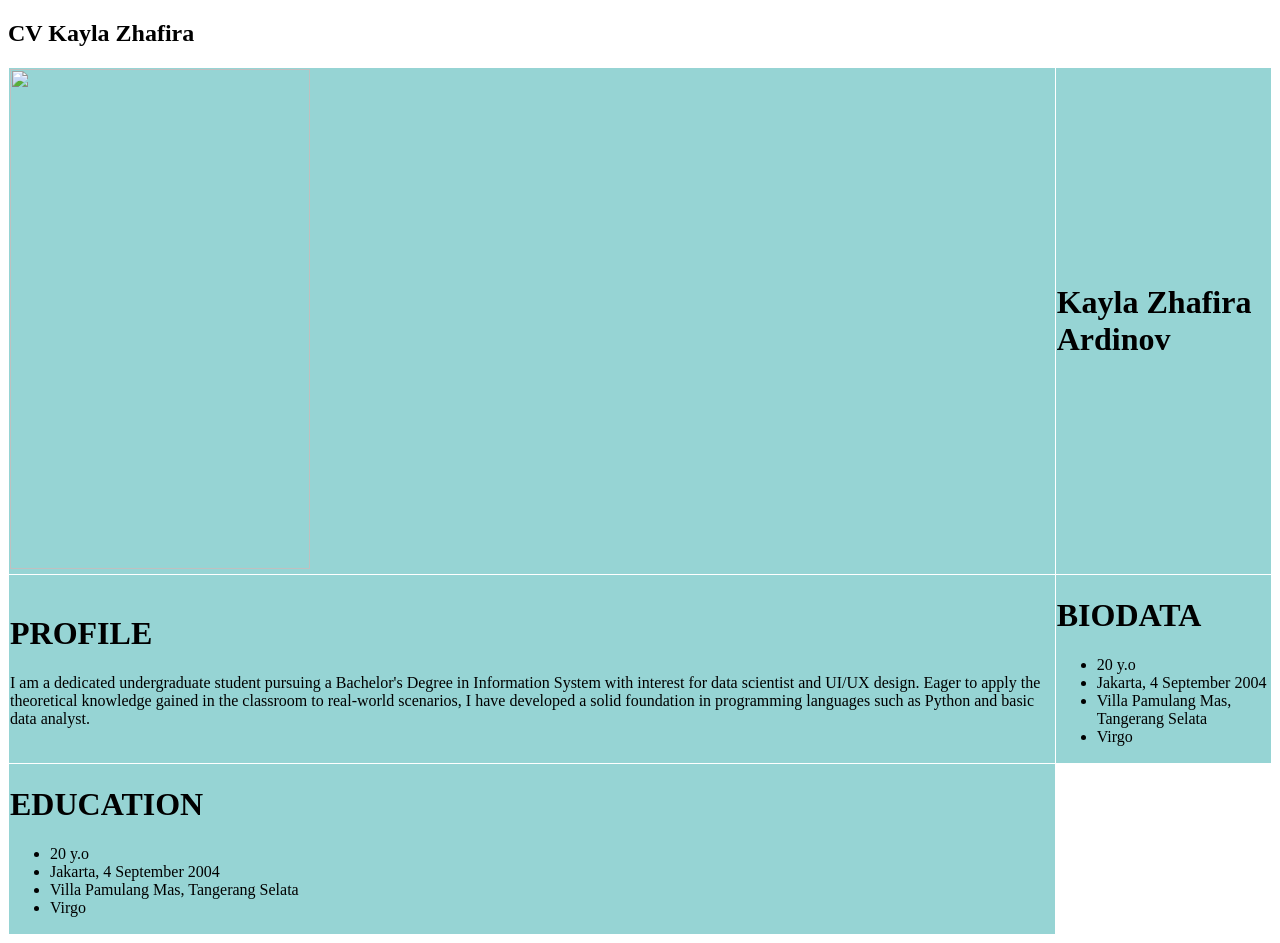
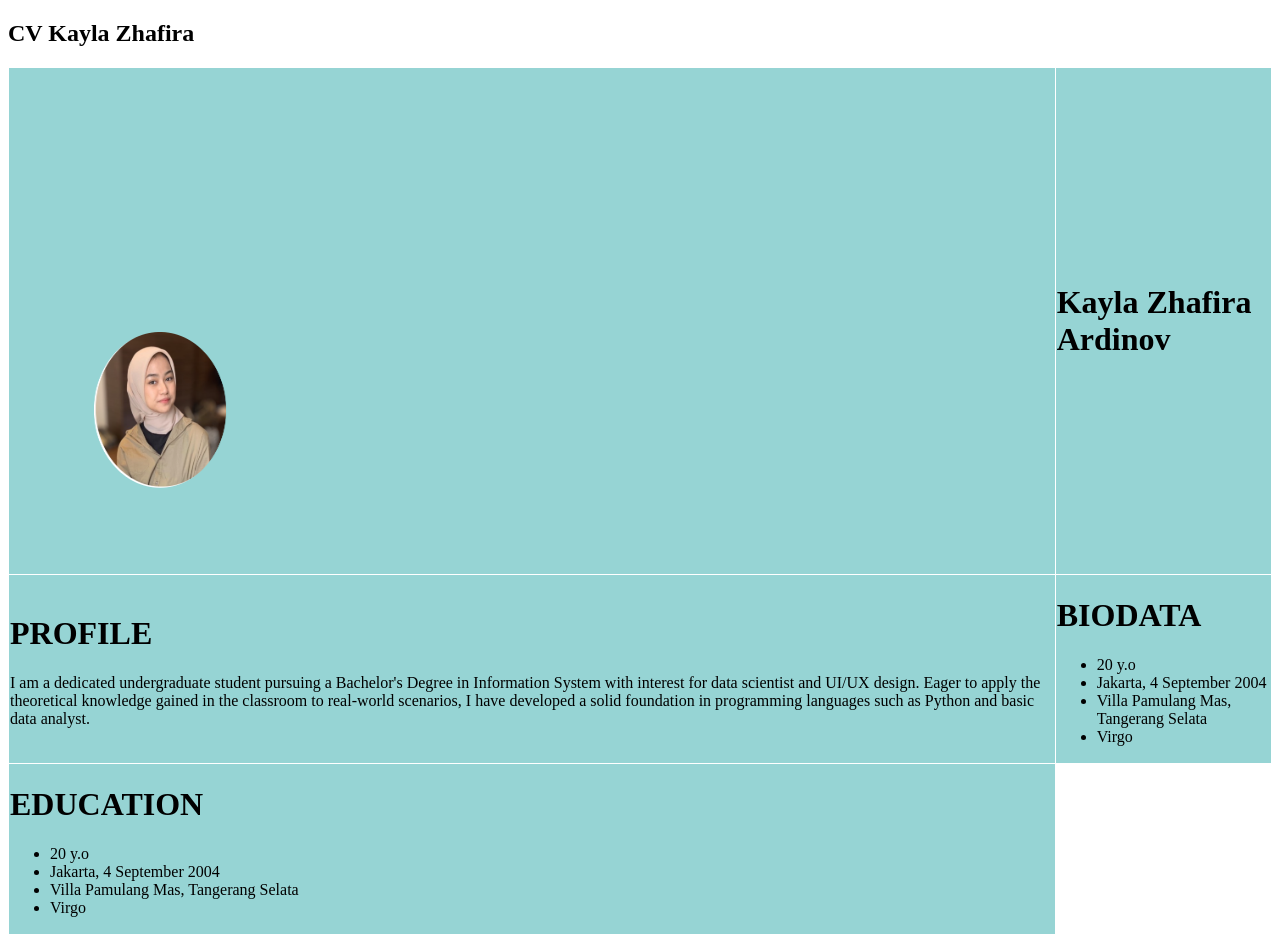
Before and after one commit to kaylaz04/kylewebsite, a plain HTML site: page index.html in a window 1280 px wide. Drawn offline with Linux system fonts and the light colour scheme.

Commit message:
Update index.html

```diff
--- a/index.html
+++ b/index.html
@@ -18,7 +18,7 @@ th, td {
 
 <table style="width:100%">
   <tr>
-    <td> <img src="C:\Users\kayla\Downloads\Grey White Black Minimalist CV Resume.png" style="width:300px; height:500px";></td>
+    <td> <img src="fotokayla.png" style="width:300px; height:500px";></td>
     <td> <h1><b>Kayla Zhafira Ardinov</b> </h1></td>
   </tr>
   <tr>
```
